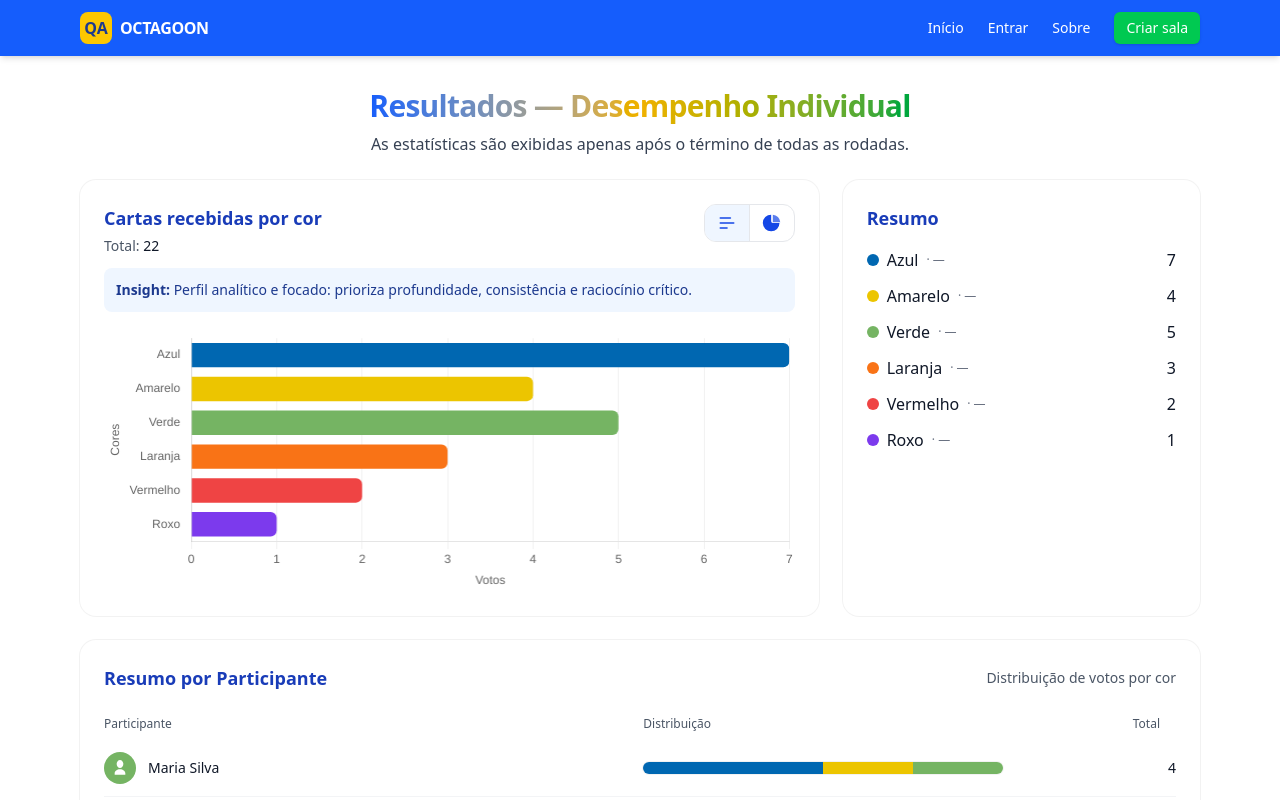
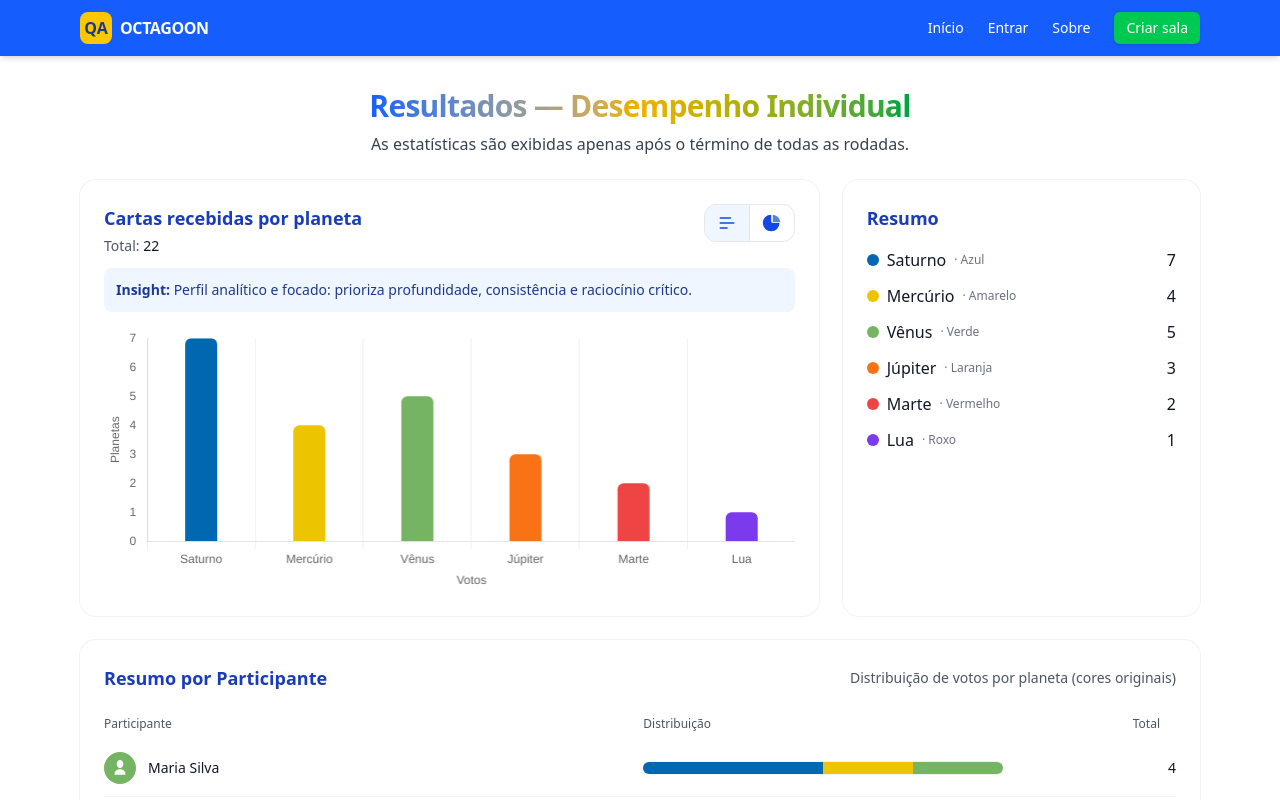
Before and after one commit to ValeAdriano/Marciano-Front, an Angular app in the folder Marciano-Front/: page /resultados in a window 1280 px wide. Shown: the top 800 px of the page. Built offline with nearby package versions, Linux system fonts and the light colour scheme.

Commit message:
fix resultado

```diff
--- a/Marciano-Front/src/app/pages/resultados/resultados.html
+++ b/Marciano-Front/src/app/pages/resultados/resultados.html
@@ -25,30 +25,36 @@
       <div class="md:col-span-2 bg-white rounded-2xl shadow-card ring-1 ring-black/5 p-4 sm:p-6">
         <div class="flex items-start justify-between gap-3">
           <div>
-            <h2 class="text-lg font-semibold text-blue-800">Cartas recebidas por cor</h2>
-            <div class="mt-1 text-sm text-gray-600">Total: <span class="font-medium text-gray-900">{{ total() }}</span></div>
+            <h2 class="text-lg font-semibold text-blue-800">Cartas recebidas por planeta</h2>
+            <div class="mt-1 text-sm text-gray-600">
+              Total: <span class="font-medium text-gray-900">{{ total() }}</span>
+            </div>
           </div>
 
           <!-- Switch (ícones) -->
           <div class="inline-flex rounded-xl border border-gray-200 overflow-hidden">
-            <button type="button"
+            <button
+              type="button"
               class="px-3 py-2 text-sm font-medium"
               [class.bg-blue-50]="chartType() === 'bar'"
               (click)="setChart('bar')"
-                    title="Barras horizontais">
-              <!-- ícone "bar" -->
+              title="Barras horizontais"
+              aria-label="Barras horizontais"
+            >
               <svg class="h-5 w-5 text-blue-700" viewBox="0 0 24 24" fill="currentColor" aria-hidden="true">
                 <rect x="3" y="5" width="14" height="2" rx="1"></rect>
                 <rect x="3" y="11" width="18" height="2" rx="1"></rect>
                 <rect x="3" y="17" width="10" height="2" rx="1"></rect>
               </svg>
             </button>
-            <button type="button"
+            <button
+              type="button"
               class="px-3 py-2 text-sm font-medium border-l border-gray-200"
               [class.bg-blue-50]="chartType() === 'doughnut'"
               (click)="setChart('doughnut')"
-                    title="Pizza">
-              <!-- ícone "doughnut" -->
+              title="Pizza"
+              aria-label="Pizza"
+            >
               <svg class="h-5 w-5 text-blue-700" viewBox="0 0 24 24" fill="currentColor" aria-hidden="true">
                 <path d="M11 2a10 10 0 1 0 10 10h-8a2 2 0 0 1-2-2V2z"></path>
                 <path d="M13 2.05A10.004 10.004 0 0 1 21.95 11H13V2.05z" class="opacity-70"></path>
@@ -64,11 +70,11 @@
 
         <!-- Canvas -->
         <div class="mt-4" [style.height.px]="chartHeight()">
-          <canvas #chartEl aria-label="Gráfico por cor" role="img"></canvas>
+          <canvas #chartEl aria-label="Gráfico por planeta" role="img"></canvas>
         </div>
       </div>
 
-      <!-- Resumo por cor -->
+      <!-- Resumo por planeta -->
       <div class="bg-white rounded-2xl shadow-card ring-1 ring-black/5 p-4 sm:p-6">
         <h3 class="text-lg font-semibold text-blue-800">Resumo</h3>
         <ul class="mt-4 space-y-3">
@@ -76,8 +82,8 @@
           <li class="flex items-center justify-between">
             <div class="flex items-center gap-2">
               <span class="inline-block h-3 w-3 rounded-full" [style.background]="colorHex.Azul"></span>
-              <span class="text-gray-900">Azul</span>
-              <span class="text-xs text-gray-500">· {{ qualidadeLabel('Azul') }}</span>
+              <span class="text-gray-900">{{ qualidadeLabel('Azul') }}</span>
+              <span class="text-xs text-gray-500">· Azul</span>
             </div>
             <span class="font-medium text-gray-900">{{ ctAzul() }}</span>
           </li>
@@ -85,8 +91,8 @@
           <li class="flex items-center justify-between">
             <div class="flex items-center gap-2">
               <span class="inline-block h-3 w-3 rounded-full" [style.background]="colorHex.Amarelo"></span>
-              <span class="text-gray-900">Amarelo</span>
-              <span class="text-xs text-gray-500">· {{ qualidadeLabel('Amarelo') }}</span>
+              <span class="text-gray-900">{{ qualidadeLabel('Amarelo') }}</span>
+              <span class="text-xs text-gray-500">· Amarelo</span>
             </div>
             <span class="font-medium text-gray-900">{{ ctAmarelo() }}</span>
           </li>
@@ -94,8 +100,8 @@
           <li class="flex items-center justify-between">
             <div class="flex items-center gap-2">
               <span class="inline-block h-3 w-3 rounded-full" [style.background]="colorHex.Verde"></span>
-              <span class="text-gray-900">Verde</span>
-              <span class="text-xs text-gray-500">· {{ qualidadeLabel('Verde') }}</span>
+              <span class="text-gray-900">{{ qualidadeLabel('Verde') }}</span>
+              <span class="text-xs text-gray-500">· Verde</span>
             </div>
             <span class="font-medium text-gray-900">{{ ctVerde() }}</span>
           </li>
@@ -103,8 +109,8 @@
           <li class="flex items-center justify-between">
             <div class="flex items-center gap-2">
               <span class="inline-block h-3 w-3 rounded-full" [style.background]="colorHex.Laranja"></span>
-              <span class="text-gray-900">Laranja</span>
-              <span class="text-xs text-gray-500">· {{ qualidadeLabel('Laranja') }}</span>
+              <span class="text-gray-900">{{ qualidadeLabel('Laranja') }}</span>
+              <span class="text-xs text-gray-500">· Laranja</span>
             </div>
             <span class="font-medium text-gray-900">{{ ctLaranja() }}</span>
           </li>
@@ -112,8 +118,8 @@
           <li class="flex items-center justify-between">
             <div class="flex items-center gap-2">
               <span class="inline-block h-3 w-3 rounded-full" [style.background]="colorHex.Vermelho"></span>
-              <span class="text-gray-900">Vermelho</span>
-              <span class="text-xs text-gray-500">· {{ qualidadeLabel('Vermelho') }}</span>
+              <span class="text-gray-900">{{ qualidadeLabel('Vermelho') }}</span>
+              <span class="text-xs text-gray-500">· Vermelho</span>
             </div>
             <span class="font-medium text-gray-900">{{ ctVermelho() }}</span>
           </li>
@@ -121,8 +127,8 @@
           <li class="flex items-center justify-between">
             <div class="flex items-center gap-2">
               <span class="inline-block h-3 w-3 rounded-full" [style.background]="colorHex.Roxo"></span>
-              <span class="text-gray-900">Roxo</span>
-              <span class="text-xs text-gray-500">· {{ qualidadeLabel('Roxo') }}</span>
+              <span class="text-gray-900">{{ qualidadeLabel('Roxo') }}</span>
+              <span class="text-xs text-gray-500">· Roxo</span>
             </div>
             <span class="font-medium text-gray-900">{{ ctRoxo() }}</span>
           </li>
@@ -134,7 +140,7 @@
     <div class="mt-6 bg-white rounded-2xl shadow-card ring-1 ring-black/5 p-4 sm:p-6">
       <div class="flex items-center justify-between">
         <h3 class="text-lg font-semibold text-blue-800">Resumo por Participante</h3>
-        <span class="text-sm text-gray-600">Distribuição de votos por cor</span>
+        <span class="text-sm text-gray-600">Distribuição de votos por planeta (cores originais)</span>
       </div>
 
       <div class="mt-4 overflow-x-auto">
@@ -151,11 +157,16 @@
               <tr class="align-middle">
                 <td class="py-3 pr-4">
                   <div class="flex items-center gap-3">
-                    <span class="inline-flex h-8 w-8 items-center justify-center rounded-full"
-                          [style.backgroundColor]="p.envelopeHex">
+                    <span
+                      class="inline-flex h-8 w-8 items-center justify-center rounded-full"
+                      [style.backgroundColor]="p.envelopeHex"
+                      aria-hidden="true"
+                    >
                       <svg viewBox="0 0 24 24" aria-hidden="true" class="h-4 w-4 text-white">
-                        <path fill="currentColor"
-                          d="M12 12c2.761 0 5-2.686 5-6s-2.239-6-5-6-5 2.686-5 6 2.239 6 5 6zm0 2c-4.418 0-8 2.686-8 6v2h16v-2c0-3.314-3.582-6-8-6z"/>
+                        <path
+                          fill="currentColor"
+                          d="M12 12c2.761 0 5-2.686 5-6s-2.239-6-5-6-5 2.686-5 6 2.239 6 5 6zm0 2c-4.418 0-8 2.686-8 6v2h16v-2c0-3.314-3.582-6-8-6z"
+                        />
                       </svg>
                     </span>
                     <span class="font-medium text-gray-900">{{ p.name }}</span>
@@ -163,7 +174,12 @@
                 </td>
 
                 <td class="py-3 pr-4">
-                  <div class="h-3 w-[360px] rounded-full ring-1 ring-black/5" [style.background]="barGradient(p.votesByColor)"></div>
+                  <div
+                    class="h-3 w-[360px] rounded-full ring-1 ring-black/5"
+                    [style.background]="barGradient(p.votesByColor)"
+                    [attr.aria-label]="barAria(p.votesByColor)"
+                    role="img"
+                  ></div>
                 </td>
 
                 <td class="py-3 pr-0 text-right font-medium text-gray-900">
--- a/Marciano-Front/src/app/pages/resultados/resultados.service.ts
+++ b/Marciano-Front/src/app/pages/resultados/resultados.service.ts
@@ -11,7 +11,7 @@ export interface ParticipantRow {
 
 @Injectable({ providedIn: 'root' })
 export class ResultadosService {
-  /** Paleta (alinha com os tokens do DS) */
+  /** Paleta (tokens do DS) */
   readonly colorHex: Record<Cor, string> = {
     Azul: '#0067b1',
     Amarelo: '#ecc500',
@@ -21,7 +21,17 @@ export class ResultadosService {
     Roxo: '#7c3aed',
   };
 
-  /** Dados fake — substitua por chamada de API quando prontos */
+  /** Mapeamento cor → planeta */
+  readonly planetByColor: Record<Cor, string> = {
+    Roxo: 'Lua',
+    Amarelo: 'Mercúrio',
+    Verde: 'Vênus',
+    Vermelho: 'Marte',
+    Laranja: 'Júpiter',
+    Azul: 'Saturno',
+  };
+
+  /** Dados fake — substitua por API quando prontos */
   private readonly _receivedByColor = signal<Record<Cor, number>>({
     Laranja: 3,
     Verde: 5,
@@ -61,7 +71,7 @@ export class ResultadosService {
     (Object.values(this._receivedByColor()) as number[]).reduce((a, b) => a + b, 0)
   );
 
-  /** Insight por cor dominante */
+  /** Cor dominante */
   readonly topColor = computed<Cor | null>(() => {
     const map = this._receivedByColor();
     let top: Cor | null = null;
@@ -72,7 +82,7 @@ export class ResultadosService {
     return top;
   });
 
-  /** Texto de insight — ajuste conforme taxonomia oficial depois */
+  /** Insight por cor (mantém sua taxonomia, pode ajustar depois) */
   insightFor(color: Cor | null): string {
     if (!color) return 'Sem dados suficientes para gerar um insight.';
     const dict: Record<Cor, string> = {
--- a/Marciano-Front/src/app/pages/resultados/resultados.ts
+++ b/Marciano-Front/src/app/pages/resultados/resultados.ts
@@ -1,4 +1,3 @@
-// resultados.component.ts
 import {
   Component,
   ChangeDetectionStrategy,
@@ -18,7 +17,7 @@ import { ResultadosService, Cor } from './resultados.service';
 
 @Component({
   selector: 'app-resultados',
-  standalone: true,
+  // standalone é padrão no Angular 20
   imports: [CommonModule, RouterLink],
   templateUrl: './resultados.html',
   styleUrl: './resultados.scss',
@@ -32,28 +31,31 @@ export class ResultadosComponent implements AfterViewInit, OnDestroy {
   // service
   private readonly results = inject(ResultadosService);
 
-  // guarda se a view está pronta (canvas existe)
+  // view pronta
   private readonly viewReady = signal(false);
 
   // disponibilidade dos resultados
   readonly allRoundsFinished = signal<boolean>(true);
 
   // tipo do gráfico
-  readonly chartType = signal<ChartType>('bar'); // 'bar' | 'pie'
+  readonly chartType = signal<ChartType>('bar'); // 'bar' | 'doughnut'
 
   // dados do serviço (signals)
-  readonly dataByColor   = this.results.receivedByColor;
-  readonly total         = this.results.total;
-  readonly participants  = this.results.participants;
-  readonly colorHex      = this.results.colorHex;
+  readonly dataByColor  = this.results.receivedByColor;
+  readonly total        = this.results.total;
+  readonly participants = this.results.participants;
+  readonly colorHex     = this.results.colorHex;
+
+  // mapeamento cor -> planeta (UX)
+  private readonly planetByColor = this.results.planetByColor;
 
   // contagens individuais
-  readonly ctAzul      = computed(() => this.dataByColor().Azul);
-  readonly ctAmarelo   = computed(() => this.dataByColor().Amarelo);
-  readonly ctVerde     = computed(() => this.dataByColor().Verde);
-  readonly ctLaranja   = computed(() => this.dataByColor().Laranja);
-  readonly ctVermelho  = computed(() => this.dataByColor().Vermelho);
-  readonly ctRoxo      = computed(() => this.dataByColor().Roxo);
+  readonly ctAzul     = computed(() => this.dataByColor().Azul);
+  readonly ctAmarelo  = computed(() => this.dataByColor().Amarelo);
+  readonly ctVerde    = computed(() => this.dataByColor().Verde);
+  readonly ctLaranja  = computed(() => this.dataByColor().Laranja);
+  readonly ctVermelho = computed(() => this.dataByColor().Vermelho);
+  readonly ctRoxo     = computed(() => this.dataByColor().Roxo);
 
   // insight
   readonly topColor = this.results.topColor;
@@ -75,13 +77,13 @@ export class ResultadosComponent implements AfterViewInit, OnDestroy {
     const type = this.chartType();     // dependência
     const data = this.dataByColor();   // dependência
 
-    // destrói (qualquer) instância anterior associada ao canvas…
+    // destrói instância anterior associada ao canvas
     const canvas = this.chartEl?.nativeElement;
     if (!canvas) return;
     Chart.getChart(canvas)?.destroy();
     this.chart = null;
 
-    // …e recria no próximo microtask (evita conflitos com layout/altura)
+    // recria no próximo microtask
     queueMicrotask(() => this.renderChart(type, data));
   });
 
@@ -97,7 +99,7 @@ export class ResultadosComponent implements AfterViewInit, OnDestroy {
   setChart(type: ChartType) {
     if (type !== 'bar' && type !== 'doughnut') return;
     if (this.chartType() === type) return;
-    this.chartType.set(type); // o effect acima cuida de destruir e recriar
+    this.chartType.set(type);
   }
 
   // barra empilhada por participante (tabela)
@@ -117,7 +119,20 @@ export class ResultadosComponent implements AfterViewInit, OnDestroy {
     return `linear-gradient(to right, ${stops.join(', ')})`;
   }
 
-  qualidadeLabel(_cor: Cor): string { return '—'; }
+  // aria da barra agregada (acessibilidade)
+  barAria(votesByColor: Record<Cor, number>): string {
+    const parts: string[] = [];
+    for (const c of this.order) {
+      const v = votesByColor[c] || 0;
+      if (v > 0) parts.push(`${this.planetByColor[c]}: ${v}`);
+    }
+    return parts.length ? `Distribuição por planeta — ${parts.join(', ')}` : 'Sem votos';
+  }
+
+  // label de qualidade → planeta
+  qualidadeLabel(cor: Cor): string {
+    return this.planetByColor[cor];
+  }
 
   // -------- Chart.js --------
   private renderChart(type: ChartType, dataset: Record<Cor, number>): void {
@@ -130,16 +145,17 @@ export class ResultadosComponent implements AfterViewInit, OnDestroy {
     const ctx = canvas.getContext('2d');
     if (!ctx) return;
 
-    const labels = this.order;
-    const values = labels.map((c) => dataset[c]);
-    const colors = labels.map((c) => this.colorHex[c]);
+    const labelsColors = this.order;
+    const values = labelsColors.map((c) => dataset[c]);
+    const colors = labelsColors.map((c) => this.colorHex[c]);
+    const planetLabels = labelsColors.map((c) => this.planetByColor[c]); // rótulos exibidos
 
     const config: ChartConfiguration = {
       type,
       data: {
-        labels,
+        labels: planetLabels,
         datasets: [{
-          label: type === 'bar' ? 'Votos por cor' : 'Proporção por cor',
+          label: type === 'bar' ? 'Votos por planeta' : 'Proporção por planeta',
           data: values,
           backgroundColor: colors,
           borderWidth: 0,
@@ -151,18 +167,44 @@ export class ResultadosComponent implements AfterViewInit, OnDestroy {
         maintainAspectRatio: false,
         ...(type === 'bar'
           ? {
-              indexAxis: 'y',
+              indexAxis: 'x' as const,
               scales: {
-                x: { beginAtZero: true, ticks: { precision: 0 }, grid: { color: 'rgba(0,0,0,0.06)' }, title: { display: true, text: 'Votos' } },
-                y: { grid: { display: false }, title: { display: true, text: 'Cores' } },
+                x: {
+                  beginAtZero: true,
+                  ticks: { precision: 0 },
+                  grid: { color: 'rgba(0,0,0,0.06)' },
+                  title: { display: true, text: 'Votos' },
+                },
+                y: {
+                  grid: { display: false },
+                  title: { display: true, text: 'Planetas' },
+                },
               },
-              plugins: { legend: { display: false } },
+              plugins: {
+                legend: { display: false },
+                tooltip: {
+                  callbacks: {
+                    title: (items) => items[0]?.label ?? '',
+                    label: (ctx) => ` ${ctx.formattedValue} voto(s)`,
+                  },
+                },
+              },
               animation: { duration: 250 },
             }
           : {
               plugins: {
                 legend: { position: 'bottom', labels: { usePointStyle: true } },
-                tooltip: { callbacks: { label: (ctx) => `${ctx.label}: ${ctx.formattedValue}` } },
+                tooltip: {
+                  callbacks: {
+                    label: (ctx) => {
+                      const colorIndex = ctx.dataIndex;
+                      const cor = labelsColors[colorIndex];
+                      const planeta = planetLabels[colorIndex];
+                      const v = ctx.formattedValue;
+                      return ` ${planeta} (${cor}): ${v}`;
+                    },
+                  },
+                },
               },
               animation: { duration: 250 },
             }),
```
Lines whose indentation alone changed are shown as unchanged.
